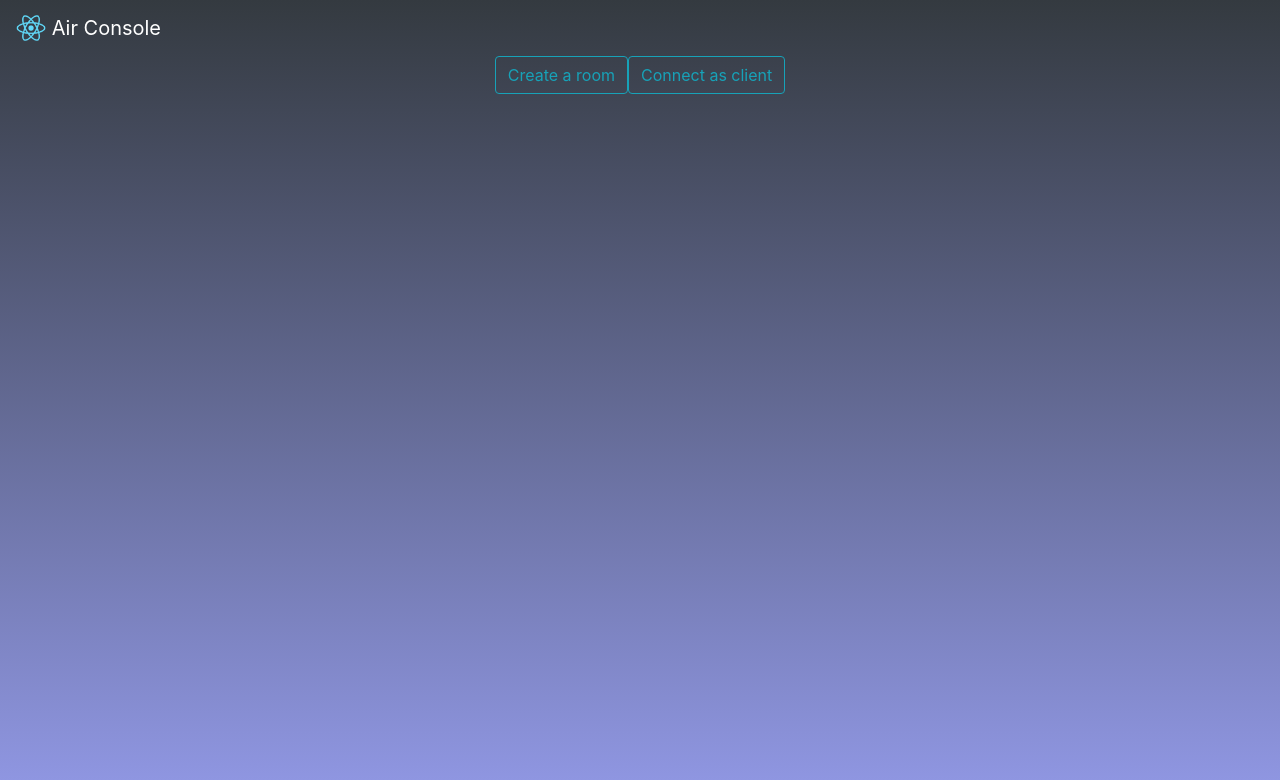
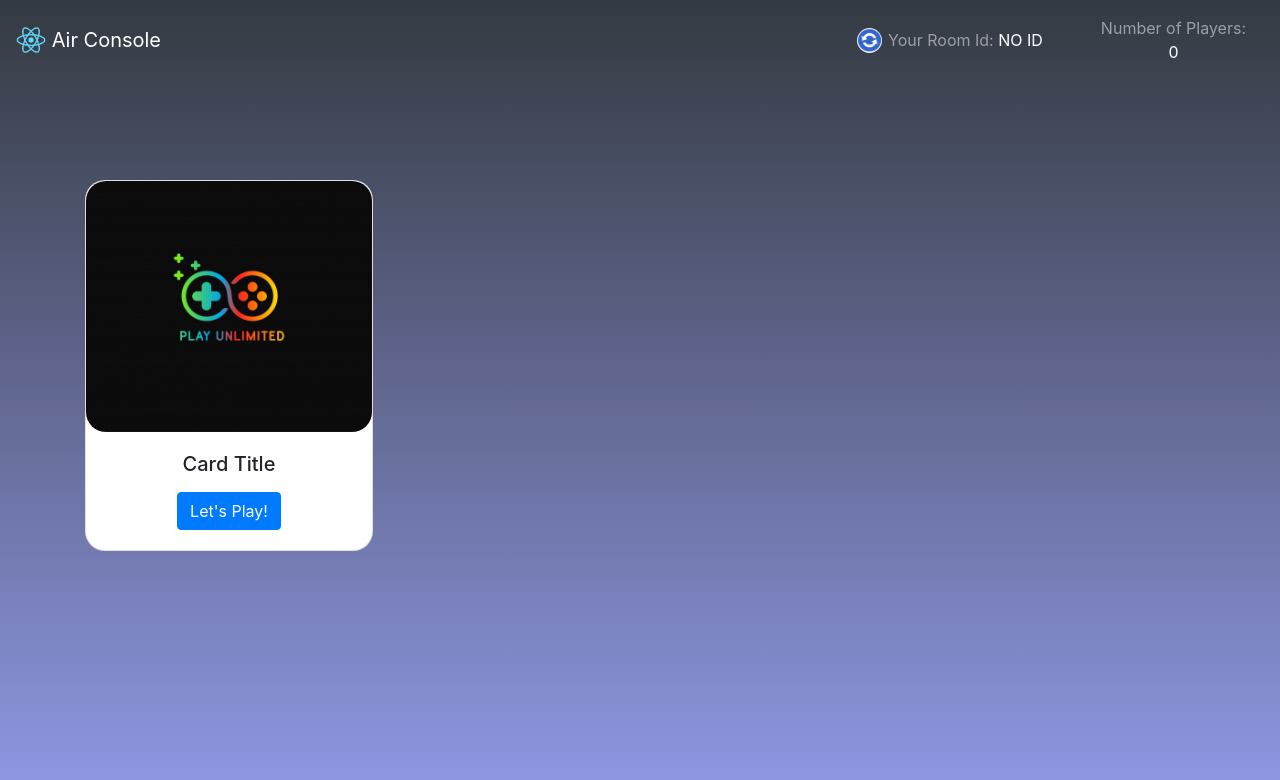
Before and after one commit to rtal-pro/YEP_project3, a React (Create React App) app in the folder front-end/: page / in a window 1280 px wide. Shown: the top 780 px of the page. Built offline with nearby package versions, Linux system fonts and the light colour scheme.

Commit message:
[+] modif front

```diff
--- a/front-end/package.json
+++ b/front-end/package.json
@@ -17,7 +17,9 @@
     "react-pressable": "^0.2.0",
     "react-router-dom": "^5.1.2",
     "react-scripts": "3.4.1",
-    "react-unity-webgl": "^7.1.10"
+    "react-unity-webgl": "^7.1.10",
+    "redux": "^4.0.5",
+    "video-react": "^0.14.1"
   },
   "scripts": {
     "start": "react-scripts start",
--- a/front-end/src/App.js
+++ b/front-end/src/App.js
@@ -1,21 +1,108 @@
-import React from "react";
+import React, { useState, useEffect } from "react";
 import { Switch, BrowserRouter, Route } from "react-router-dom";
 import GamingPage from "./Views/GamingPage";
 import LandingPage from "./Views/LandingPage";
 import Sender from "./Views/Sender";
 import Room from "./Views/Room";
 import Navbar from "./Components/NavBar";
+import randomstring from "randomstring";
+import Peer from "peerjs";
 import "bootstrap/dist/css/bootstrap.min.css";
+import "../node_modules/video-react/dist/video-react.css";
 import "./App.css";
 
 function App() {
+  const [myPeer, setPeer] = useState(null);
+  const [myConn, setConn] = useState([]);
+  const [player, setPlayer] = useState(0);
+  const [room, setRoom] = useState("NO ID");
+
+  function initialize() {
+    let peer;
+    var roomTMP = randomstring.generate({ length: 4, charset: "numeric" });
+    setRoom(roomTMP);
+    peer = new Peer(roomTMP, {
+      host: "localhost",
+      port: 4000,
+      path: "/",
+      debug: 1,
+      config: {
+        iceServers: [
+          { url: "stun:stun1.l.google.com:19302" },
+          {
+            url: "turn:numb.viagenie.ca",
+            credential: "Rodtal59",
+            username: "rodolphe.tal@epitech.eu",
+          },
+        ],
+      },
+    });
+    peer.on("open", function (id) {
+      setPeer(peer);
+      setConn(() => []);
+      console.log("My name is:" + peer.id);
+    });
+    peer.on("connection", function (c) {
+      setConn((myConn) => [...myConn, c]);
+      c.on("open", function () {
+        c.send("PLAYER" + myConn.length);
+      });
+    });
+    peer.on("disconnected", function () {
+      console.log("connection lost with");
+      setPeer(null);
+      peer.reconnect();
+    });
+    peer.on("close", function () {
+      setPeer(null);
+      console.log("connection destroyed");
+    });
+    peer.on("error", function (err) {
+      setPeer(null);
+      console.log(err);
+    });
+  }
+
+  function handleEvent(data, i) {
+    console.log("event:" + data);
+  }
+
+  function listenConn() {
+    for (let i = 0; i < myConn.length; i++) {
+      console.log("listen" + myConn.length);
+      myConn[i].on("data", function (data) {
+        console.log("tada:" + data);
+        myConn[i].send("PLAYER" + myConn.length);
+        handleEvent(data, i + 1);
+      });
+    }
+  }
+
+  useEffect(() => {
+    listenConn();
+  }, [myConn, myPeer]);
+
   return (
     <div className="App">
-      <Navbar></Navbar>
+      <Navbar
+        room={room}
+        player={myConn.length}
+        initialize={initialize}
+      ></Navbar>
       <BrowserRouter>
         <Switch>
           <Route exact component={GamingPage} path="/game" />
-          <Route exact component={LandingPage} path="/" />
+          <Route
+            exact
+            render={(props) => (
+              <LandingPage
+                initialize={initialize}
+                room={room}
+                player={myConn.length}
+              />
+            )}
+            path="/"
+          />
           <Route exact component={Room} path="/room" />
           <Route exact component={Sender} path="/sender" />
         </Switch>
--- a/front-end/src/Components/NavBar.js
+++ b/front-end/src/Components/NavBar.js
@@ -1,12 +1,14 @@
 import React from "react";
-import { Navbar } from "react-bootstrap";
+import { Navbar, Image, Button, Col } from "react-bootstrap";
 import Logo from "../Images/logo192.png";
+import Refresh from "../Images/refresh.png";
+import "../Views/Views.css";
 
-function NavBar() {
+function NavBar(props) {
   return (
     <div>
       <Navbar variant="dark" sticky="top">
-        <Navbar.Brand href="#home">
+        <Navbar.Brand href="/">
           <img
             alt=""
             src={Logo}
@@ -16,6 +18,29 @@ function NavBar() {
           />{" "}
           Air Console
         </Navbar.Brand>
+
+        <Navbar.Collapse className="justify-content-right">
+          <Col></Col>
+          <Col md={3}>
+            <button className="LittleButton" onClick={props.initialize}>
+              <Image
+                src={Refresh}
+                roundedCircle
+                className="d-inline-block align-top"
+                width="25"
+                height="25"
+              />
+            </button>
+            <Navbar.Text>
+              Your Room Id: <a>{props.room}</a>
+            </Navbar.Text>
+          </Col>
+          <Col md={2}>
+            <Navbar.Text>
+              Number of Players: <a>{props.player}</a>
+            </Navbar.Text>
+          </Col>
+        </Navbar.Collapse>
       </Navbar>
     </div>
   );
--- a/front-end/src/Components/Reciever.js
+++ b/front-end/src/Components/Reciever.js
@@ -1,96 +1,91 @@
-import React, { useState, useEffect } from "react";
-import Unity, { UnityContent } from "react-unity-webgl";
-import { Container } from "react-bootstrap";
-import randomstring from "randomstring";
-import Peer from "peerjs";
-import "../Views/Views.css";
+// import React, { useState, useEffect } from "react";
+// import Unity, { UnityContent } from "react-unity-webgl";
+// import { Container } from "react-bootstrap";
+// import randomstring from "randomstring";
+// import Peer from "peerjs";
+// import "../Views/Views.css";
 
-// var peer = null;
- var conn = [];
-function Receiver() {
-  let peer = null;
-  const [conn] = useState([]);
-  const [players, setPlayers] = useState(0);
-  const [room] = useState(randomstring.generate({length: 4, charset: 'numeric'}));
-  const [unityContent, setUnityContent] = useState(new UnityContent(
-    "airPong/Build/airPong.json",
-    "airPong/Build/UnityLoader.js"
-  ));
+// // var peer = null;
+// var conn = [];
+// function Receiver() {
+//   var peer = null;
+//   const [conn] = useState([]);
+//   const [players, setPlayers] = useState(0);
+//   const [room] = useState(
+//     randomstring.generate({ length: 4, charset: "numeric" })
+//   );
+//   const [unityContent, setUnityContent] = useState(
+//     new UnityContent(
+//       "airPong/Build/airPong.json",
+//       "airPong/Build/UnityLoader.js"
+//     )
+//   );
 
-  function initialize() {
-    peer = new Peer(room, {
-      host: "192.168.1.24",
-      port: 4000,
-      path: "/",
-      debug: 1,
-      config: {
-        iceServers: [
-          { url: "stun:stun1.l.google.com:19302" },
-          {
-            url: "turn:numb.viagenie.ca",
-            credential: "Rodtal59",
-            username: "rodolphe.tal@epitech.eu",
-          },
-        ],
-      },
-    });
-    peer.on("open", function (id) {
-      console.log("My name is:" + peer.id);
-    });
-    peer.on("connection", function (c) {
-      conn.push(c);
-      setPlayers(conn.length);
-      conn[conn.length - 1].on("open", function () {
-        conn[conn.length - 1].send("PLAYER" + conn.length);
-      });
-      listenConn();
-    });
-    peer.on("disconnected", function () {
-      console.log("connection lost with");
-      peer.reconnect();
-    });
-    peer.on("close", function () {
-      console.log("connection destroyed");
-    });
-    peer.on("error", function (err) {
-      console.log(err);
-    });
-  }
+//   function initialize() {
+//     peer = new Peer(room, {
+//       host: "127.0.0.1",
+//       port: 4000,
+//       path: "/",
+//       debug: 1,
+//       config: {
+//         iceServers: [
+//           { url: "stun:stun1.l.google.com:19302" },
+//           {
+//             url: "turn:numb.viagenie.ca",
+//             credential: "Rodtal59",
+//             username: "rodolphe.tal@epitech.eu",
+//           },
+//         ],
+//       },
+//     });
+//     peer.on("open", function (id) {
+//       console.log("My name is:" + peer.id);
+//     });
+//     peer.on("connection", function (c) {
+//       conn.push(c);
+//       setPlayers(conn.length);
+//       conn[conn.length - 1].on("open", function () {
+//         conn[conn.length - 1].send("PLAYER" + conn.length);
+//       });
+//       listenConn();
+//     });
+//     peer.on("disconnected", function () {
+//       console.log("connection lost with");
+//       peer.reconnect();
+//     });
+//     peer.on("close", function () {
+//       console.log("connection destroyed");
+//     });
+//     peer.on("error", function (err) {
+//       console.log(err);
+//     });
+//   }
 
-  function handleEvent(data, i) {
-    // this function sends a message to a game object
-    // named "SpawnController" to the public method
-    // "SpawnEnemies" with a value of "10".
-    let player = "Player" + i;
-    console.log("event:" + data);
-    unityContent.send(player, "getCmd", data);
-  }
+//   function handleEvent(data, i) {
+//     // this function sends a message to a game object
+//     // named "SpawnController" to the public method
+//     // "SpawnEnemies" with a value of "10".
+//     let player = "Player" + i;
+//     console.log("event:" + data);
+//     unityContent.send(player, "getCmd", data);
+//   }
 
-  function listenConn() {
-    console.log('iciiiiii ?');
-    for (let i = 0; i < conn.length; i++) {
-      conn[i].on("data", function (data) {
-        console.log("tada:" + data);
-        handleEvent(data, i + 1);
-      });
-    }
-  }
+//   function listenConn() {
+//     console.log("iciiiiii ?");
+//     for (let i = 0; i < conn.length; i++) {
+//       conn[i].on("data", function (data) {
+//         console.log("tada:" + data);
+//         handleEvent(data, i + 1);
+//       });
+//     }
+//   }
 
-  useEffect(() => {
-    if (players <= 0)
-      initialize();
-    console.log('ici');
-  }, []);
+//   useEffect(() => {
+//     if (players <= 0) initialize();
+//     console.log("ici");
+//   }, []);
 
-  return (
-    <div>
-      <h1 className="Typo">The room id is : {room}</h1>
-      <h1 className="Typo">Number of players connected: {players}</h1>
-      {players == 2 && <Container className="GameContainer">
-        <Unity unityContent={unityContent} />
-      </Container>}
-    </div>
-  );
-}
+//   return null;
+// }
 
-export default Receiver;
+// export default Receiver;
--- a/front-end/src/Components/Sender.js
+++ b/front-end/src/Components/Sender.js
@@ -1,5 +1,5 @@
-import React, { useState, useEffect } from "react";
-import { Row, Form, Card, Container, Button, Col } from "react-bootstrap";
+import React, { useState } from "react";
+import { Row, Form, Card, Container, Button } from "react-bootstrap";
 import Randomstring from "randomstring";
 import Peer from "peerjs";
 import "../Views/Views.css";
@@ -9,14 +9,15 @@ var conn = null;
 
 function Sender() {
   const [roomId, setRoom] = useState("No Room selected");
-  const [Id, setId] = useState(Randomstring.generate(5));
+  const [Id, setId] = useState(
+    Randomstring.generate({ length: 4, charset: "numeric" })
+  );
   const [message, setMessage] = useState("No message");
   const [conected, setConnected] = useState(false);
 
   function initialize() {
-    console.log("In fonction: Initialize");
     peer = new Peer(Id, {
-      host: "192.168.1.24",
+      host: "127.0.0.1",
       port: 4000,
       path: "/",
       debug: 1,
--- a/front-end/src/Views/LandingPage.js
+++ b/front-end/src/Views/LandingPage.js
@@ -1,36 +1,47 @@
 import React from "react";
-import { Container, Button } from "react-bootstrap";
+import { Col, Button, Card, Container, Row, Modal } from "react-bootstrap";
 import "bootstrap/dist/css/bootstrap.min.css";
+import Logo from "../Images/logo.jpg";
 import { useHistory } from "react-router-dom";
+import { Player } from "video-react";
 import "./Views.css";
 
-function LandingPage() {
-  const history = useHistory();
-  function handleRoute(route) {
-    if (route === "sender") history.push("/sender");
-    if (route === "room") history.push("/room");
+function LandingPage(props) {
+  function Connection() {
+    if (props.room === "NO ID") {
+      return <Button onClick={props.initialize}>Let's Play!</Button>;
+    } else {
+      return <Button onClick={props.initialize}>Room Connected</Button>;
+    }
   }
   return (
-    <div>
+    <>
       <Container>
-        <Button
-          variant="outline-info"
-          onClick={() => {
-            handleRoute("room");
-          }}
-        >
-          Create a room
-        </Button>
-        <Button
-          variant="outline-info"
-          onClick={() => {
-            handleRoute("sender");
-          }}
-        >
-          Connect as client
-        </Button>
+        <Row>
+          <Col>
+            <Card
+              style={{
+                width: "18rem",
+                marginTop: "100px",
+                borderRadius: "20px",
+              }}
+            >
+              <Card.Img
+                style={{ borderRadius: "20px" }}
+                variant="top"
+                src={Logo}
+              />
+              <Card.Body>
+                <Card.Title>Card Title</Card.Title>
+                <Card.Text></Card.Text>
+                <Connection props={props} />
+              </Card.Body>
+            </Card>
+          </Col>
+          <Col></Col>
+        </Row>
       </Container>
-    </div>
+    </>
   );
 }
 
--- a/front-end/src/Views/Views.css
+++ b/front-end/src/Views/Views.css
@@ -24,25 +24,16 @@
 }
 
 .LittleButton {
-  margin: 10px;
-  background-color: black;
-  color: purple;
-  border-color: blueviolet;
-  height: 80px;
-  width: 120px;
-  border-radius: 10px;
+  background-color: inherit;
+  border: 0ch;
   transition: 0.8s;
 }
 
 .LittleButton:hover {
-  margin: 10px;
-  background-color: gray;
-  transition: 0.8s;
-  color: purple;
-  border-color: purple;
-  height: 80px;
-  width: 120px;
-  border-radius: 10px;
+  background-color: inherit;
+  border: 0ch;
+  -webkit-transform: rotate(360deg);
+  transform: rotate(360deg);
 }
 
 .Typo {
```
Also changed, not shown: front-end/src/Images/refresh.png (added).
